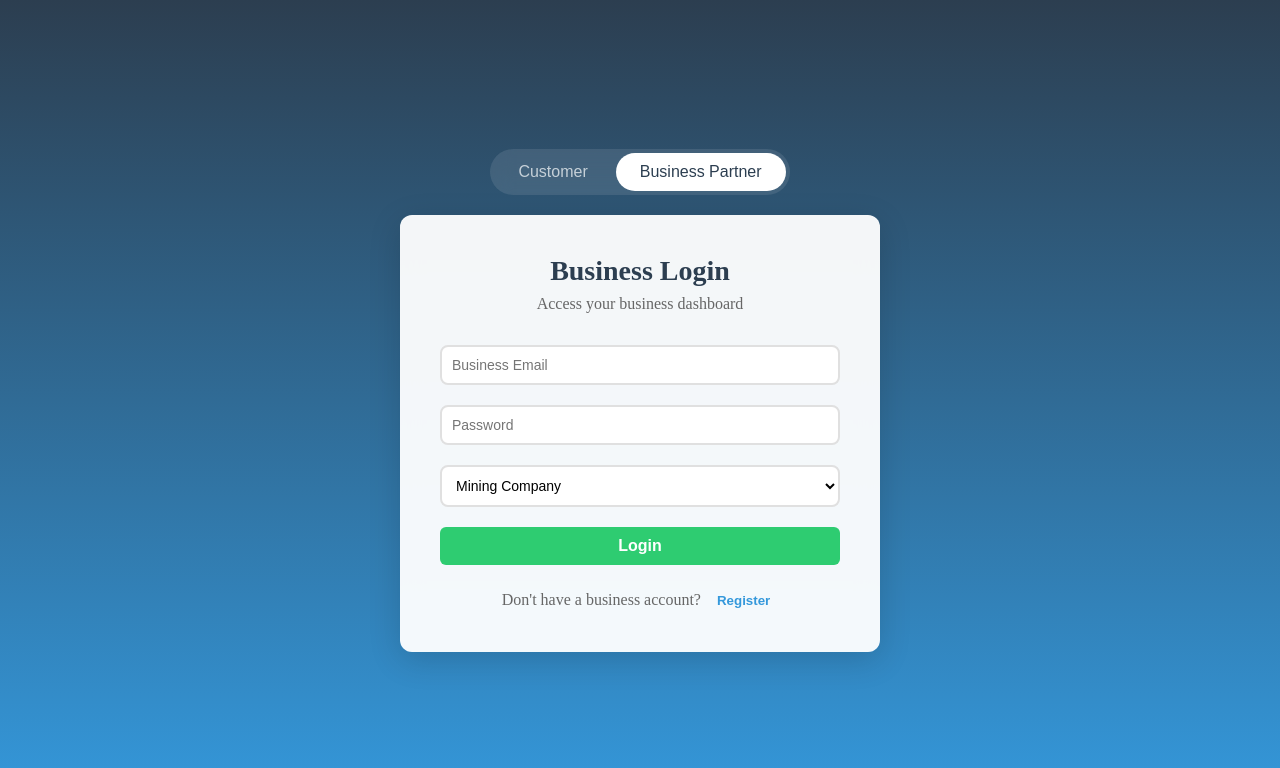
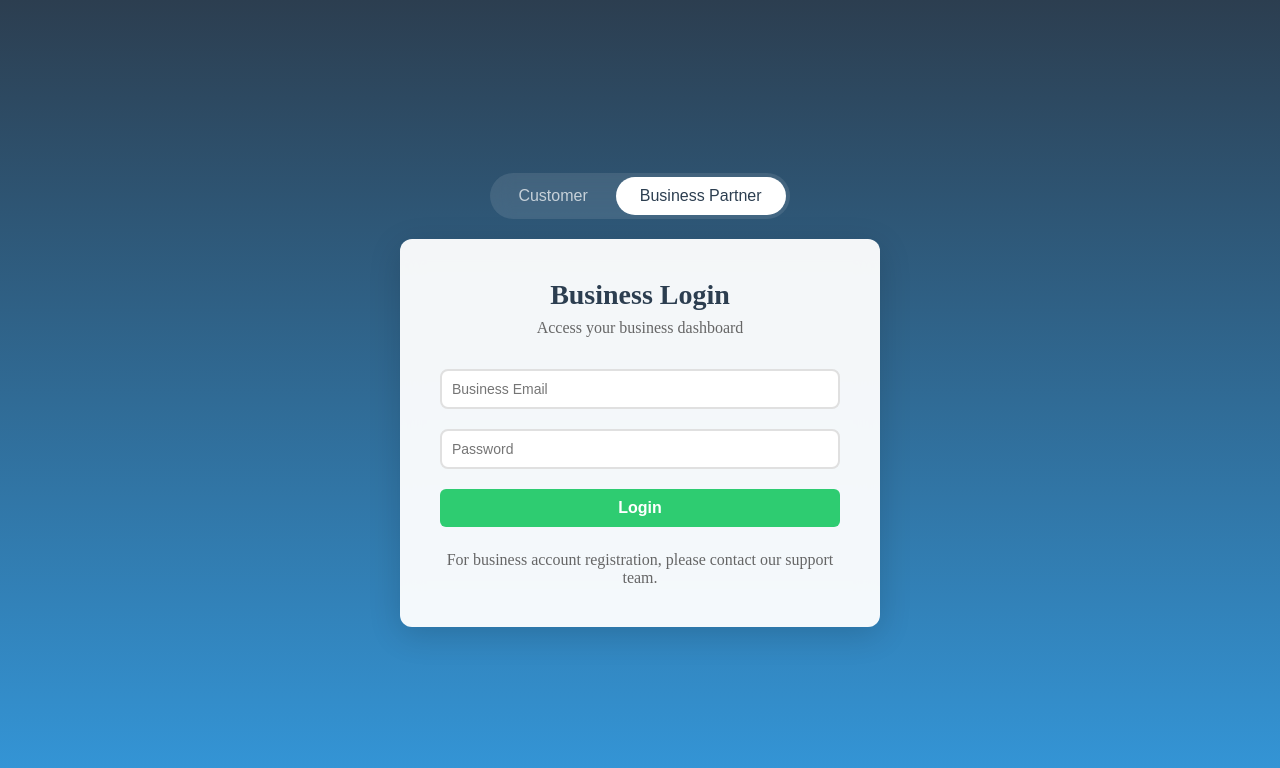
Before and after one commit to 24046416G/Dapp-Project, a React app in the folder front-end/: page /login in a window 1280 px wide. Both pictures are taken after a click on the button "Business Partner". Shown: the top 768 px of the page. Built offline with nearby package versions, Linux system fonts and the light colour scheme.

Commit message:
optimize login logic

```diff
--- a/front-end/src/components/Login/BusinessLogin.jsx
+++ b/front-end/src/components/Login/BusinessLogin.jsx
@@ -2,16 +2,11 @@ import React, { useState } from 'react';
 import { useNavigate } from 'react-router-dom';
 import { USER_TYPES, USER_ROUTES } from '../../constants/userTypes.js';
 
-const AdminLogin = ({ onLogin, MOCK_USERS }) => {
+const BusinessLogin = ({ onLogin, MOCK_USERS }) => {
     const navigate = useNavigate();
-    const [isLogin, setIsLogin] = useState(true);
-    const [userType, setUserType] = useState(USER_TYPES.MINER);
     const [formData, setFormData] = useState({
         email: '',
-        password: '',
-        confirmPassword: '',
-        companyName: '',
-        businessId: ''
+        password: ''
     });
     const [isLoading, setIsLoading] = useState(false);
 
@@ -22,7 +17,6 @@ const AdminLogin = ({ onLogin, MOCK_USERS }) => {
         try {
             await new Promise(resolve => setTimeout(resolve, 1000));
 
-            if (isLogin) {
             const user = MOCK_USERS[formData.email];
 
             if (!user || user.type === USER_TYPES.CUSTOMER) {
@@ -40,9 +34,6 @@ const AdminLogin = ({ onLogin, MOCK_USERS }) => {
             if (userRoutes?.length > 0) {
                 navigate(userRoutes[0].path);
             }
-            } else {
-                // 注册逻辑，添加公司验证等...
-            }
         } catch (error) {
             console.error('Login error:', error);
             alert('An error occurred. Please try again.');
@@ -52,9 +43,9 @@ const AdminLogin = ({ onLogin, MOCK_USERS }) => {
     };
 
     return (
-        <div className="login-box admin-login">
+        <div className="login-box business-login">
             <div className="login-header">
-                <h2>{isLogin ? 'Business Login' : 'Business Registration'}</h2>
+                <h2>Business Login</h2>
                 <p>Access your business dashboard</p>
             </div>
             <form onSubmit={handleSubmit}>
@@ -78,42 +69,6 @@ const AdminLogin = ({ onLogin, MOCK_USERS }) => {
                         required
                     />
                 </div>
-                {!isLogin && (
-                    <>
-                        <div className="form-group">
-                            <input
-                                type="text"
-                                name="companyName"
-                                placeholder="Company Name"
-                                value={formData.companyName}
-                                onChange={(e) => setFormData({...formData, companyName: e.target.value})}
-                                required
-                            />
-                        </div>
-                        <div className="form-group">
-                            <input
-                                type="text"
-                                name="businessId"
-                                placeholder="Business ID"
-                                value={formData.businessId}
-                                onChange={(e) => setFormData({...formData, businessId: e.target.value})}
-                                required
-                            />
-                        </div>
-                    </>
-                )}
-                <div className="form-group">
-                    <select
-                        value={userType}
-                        onChange={(e) => setUserType(e.target.value)}
-                        className="user-type-select"
-                    >
-                        <option value={USER_TYPES.MINER}>Mining Company</option>
-                        <option value={USER_TYPES.JEWELER}>Jewelry Company</option>
-                        <option value={USER_TYPES.GRADING}>Grading Lab</option>
-                        <option value={USER_TYPES.CUTTING}>Cutting Factory</option>
-                    </select>
-                </div>
                 <button
                     type="submit"
                     className={`submit-button ${isLoading ? 'loading' : ''}`}
@@ -122,26 +77,20 @@ const AdminLogin = ({ onLogin, MOCK_USERS }) => {
                     {isLoading ? (
                         <div className="button-content">
                             <span className="spinner"></span>
-                            <span>{isLogin ? 'Logging in...' : 'Registering...'}</span>
+                            <span>Logging in...</span>
                         </div>
                     ) : (
-                        isLogin ? 'Login' : 'Register'
+                        'Login'
                     )}
                 </button>
             </form>
             <div className="login-footer">
                 <p>
-                    {isLogin ? "Don't have a business account?" : "Already have an account?"}
-                    <button
-                        className="toggle-button"
-                        onClick={() => setIsLogin(!isLogin)}
-                    >
-                        {isLogin ? 'Register' : 'Login'}
-                    </button>
+                    For business account registration, please contact our support team.
                 </p>
             </div>
         </div>
     );
 };
 
-export default AdminLogin;
+export default BusinessLogin;
--- a/front-end/src/components/Login/Index.jsx
+++ b/front-end/src/components/Login/Index.jsx
@@ -1,6 +1,6 @@
 import React, { useState } from 'react';
-import { USER_TYPES} from '../../constants/userTypes';
-import AdminLogin from './BusinessLogin.jsx';
+import { USER_TYPES } from '../../constants/userTypes';
+import BusinessLogin from './BusinessLogin.jsx';
 import CustomerLogin from './CustomerLogin.jsx';
 import '../../css/login.css';
 
@@ -34,7 +34,7 @@ const Login = ({ onLogin }) => {
                     </button>
                 </div>
                 {isAdminView ? (
-                    <AdminLogin onLogin={onLogin} MOCK_USERS={MOCK_USERS} />
+                    <BusinessLogin onLogin={onLogin} MOCK_USERS={MOCK_USERS} />
                 ) : (
                     <CustomerLogin onLogin={onLogin} MOCK_USERS={MOCK_USERS} />
                 )}
```
Lines whose indentation alone changed are shown as unchanged.
